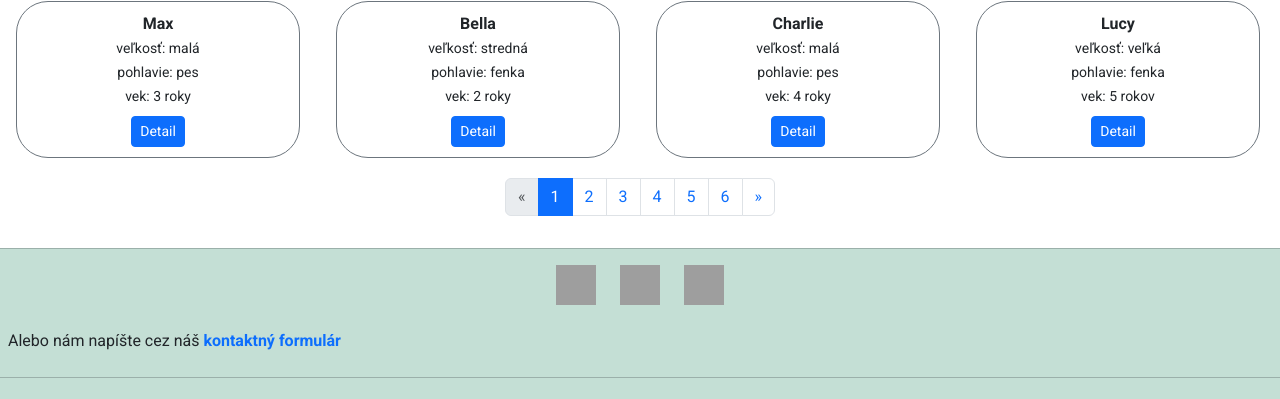
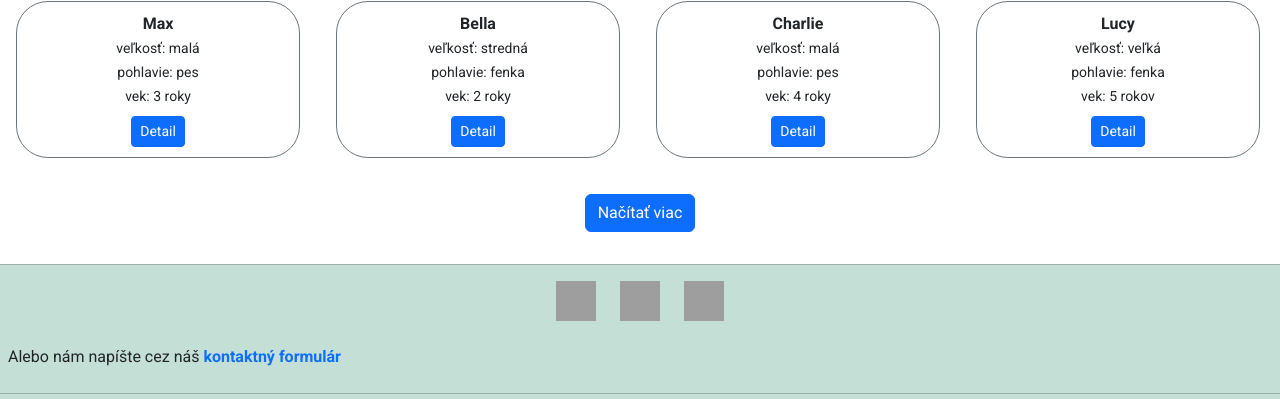
Before and after one commit to Lusija777/ShelterApp, a plain HTML site: page catalog.html in a window 1280 px wide. Shown: the part 367-766 px from the top of the page. Drawn offline with nearby package versions, Linux system fonts and the light colour scheme; grey boxes are pictures that could not be loaded.

Commit message:
button nacitat viac pre prechadzky a aj pre katalog...

```diff
--- a/catalog.html
+++ b/catalog.html
@@ -94,9 +94,9 @@
 
     <!-- Pagination Section -->
     <nav class="d-flex justify-content-center">
-        <ul class="pagination" id="pagination">
-            <!-- Pagination items will be dynamically added here -->
-        </ul>
+        <div class="text-center my-3">
+            <button id="loadMoreButton" class="btn btn-primary">Načítať viac</button>
+        </div>
     </nav>
 
 
--- a/scripts/catalog.js
+++ b/scripts/catalog.js
@@ -1,5 +1,5 @@
 let selectedAnimalId = null;
-const animalsPerPage = 4; // Number of animals to show per page
+let animalsPerPage = 4; // Number of animals to show per page
 let currentPage = 1;
 
 let pets = dogs;
@@ -48,6 +48,7 @@ function updateFilterOptions(animalType) {
         checksexfemale.innerHTML += '<input class="form-check-input" type="checkbox" id="mačka" value="mačka">\n' +
             '                                <label for="mačka" class="form-check-label">Mačka</label>';
     }
+    animalsPerPage = 4;
 }
 applyFilterButton.addEventListener("click", () => {
     let sexes = document.querySelectorAll(('#sex input'));
@@ -62,7 +63,9 @@ applyFilterButton.addEventListener("click", () => {
         if (checkedSizes.length === 0 && checkedSexes.length === 0) return true;
         if (checkedSizes.length === 0) return checkedSexes.includes(pet.sex);
         if (checkedSexes.length === 0) return checkedSizes.includes(pet.size);
+        animalsPerPage = 4;
         return checkedSexes.includes(pet.sex) && checkedSizes.includes(pet.size);
+
     });
 
     // Render Filtered Dogs
@@ -98,62 +101,9 @@ function renderAnimals(page = 1) {
     });
 
     // Aktualizujeme stránkovanie
-    renderPagination(animals.length, page);
+    //renderPagination(animals.length, page);
 }
 
-
-function renderPagination(totalAnimals, currentPage) {
-    const pagination = document.getElementById('pagination');
-    pagination.innerHTML = '';
-
-    const totalPages = Math.ceil(totalAnimals / animalsPerPage);
-
-    // Uistíme sa, že aktuálna stránka je v platných medziach
-    if (currentPage < 1) currentPage = 1;
-    if (currentPage > totalPages) currentPage = totalPages;
-
-    // Vytvoríme tlačidlo na predchádzajúcu stránku
-    const prevItem = document.createElement('li');
-    prevItem.classList.add('page-item');
-    if (currentPage === 1) {
-        prevItem.classList.add('disabled'); // Zakážeme tlačidlo na prvej stránke
-    }
-    prevItem.innerHTML = `
-        <a class="page-link" href="#" onclick="goToPage(${currentPage - 1})" aria-label="Previous">
-            <span aria-hidden="true">&laquo;</span>
-        </a>
-    `;
-    pagination.appendChild(prevItem);
-
-    // Vytvoríme číslovanie strán
-    for (let i = 1; i <= totalPages; i++) {
-        const pageItem = document.createElement('li');
-        pageItem.classList.add('page-item');
-        if (currentPage === i) {
-            pageItem.classList.add('active'); // Označíme aktívnu stránku
-        }
-        pageItem.innerHTML = `<a class="page-link" href="#" onclick="goToPage(${i})">${i}</a>`;
-        pagination.appendChild(pageItem);
-    }
-
-    // Vytvoríme tlačidlo na ďalšiu stránku
-    const nextItem = document.createElement('li');
-    nextItem.classList.add('page-item');
-    if (currentPage === totalPages) {
-        nextItem.classList.add('disabled'); // Zakážeme tlačidlo na poslednej stránke
-    }
-    nextItem.innerHTML = `
-        <a class="page-link" href="#" onclick="goToPage(${currentPage + 1})" aria-label="Next">
-            <span aria-hidden="true">&raquo;</span>
-        </a>
-    `;
-    pagination.appendChild(nextItem);
-}
-
-function goToPage(page) {
-    currentPage = page;
-    renderAnimals(page);
-}
 
 
 function showAnimalDetails(animalId, animalType) {
@@ -165,3 +115,11 @@ function showAnimalDetails(animalId, animalType) {
 // Načítanie stránok pre psy a mačky na prvej stránke
 updateFilterOptions(animalType);
 renderAnimals(1);
+
+document.getElementById('loadMoreButton').addEventListener('click', () => {
+    animalsPerPage = animalsPerPage+4;
+    renderAnimals(currentPage); // Re-render the grid with the updated number of items
+    if (animalsPerPage >= pets.length) {
+        document.getElementById('loadMoreButton').style.display = 'none';
+    }
+});
--- a/scripts/walk_out_choose_first_dog.js
+++ b/scripts/walk_out_choose_first_dog.js
@@ -39,9 +39,9 @@ function renderDogs(page = 1) {
         dogSelectionGrid.appendChild(dogCard);
     });
 
-    renderPagination(filteredDogs.length, page);
     connectDetailButton();
     connectSelectButton();
+
 }
 
 function selectDog(dogId) {
--- a/scripts/walk_out_choose_second_dog.js
+++ b/scripts/walk_out_choose_second_dog.js
@@ -47,7 +47,7 @@ function renderDogs(page = 1) {
         dogSelectionGrid.appendChild(dogCard);
     });
 
-    renderPagination(filteredDogs.length, page);
+
     connectDetailButton();
     connectSelectButton();
 }
```
Also changed, not shown: scripts/walk_out_choose_dog.js (+10 -53 lines), walk_out_choose_first_dog.html (+3 -3 lines), walk_out_choose_second_dog.html (+3 -3 lines).
